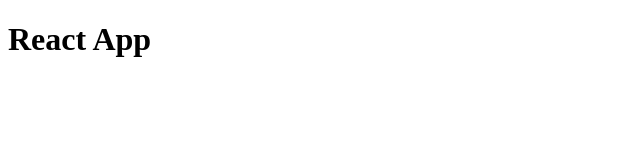
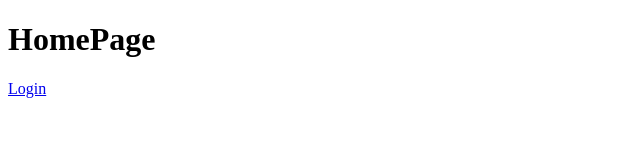
Before and after one commit to raflores1/react-app, a React (Create React App) app: page / in a window 1280 px wide. Shown: the top 160 px of the page, without its empty margins (0-640 px from the left). Built offline with nearby package versions, Linux system fonts and the light colour scheme; the HTML template or start-up script is replaced by a standard one.

Commit message:
React router set up with couple of components

```diff
--- a/package.json
+++ b/package.json
@@ -4,7 +4,11 @@
   "private": true,
   "dependencies": {
     "react": "^16.2.0",
-    "react-dom": "^16.2.0"
+    "react-dom": "^16.2.0",
+    "react-router": "^4.2.0",
+    "react-router-dom": "^4.2.2",
+    "semantic-ui-css": "^2.2.12",
+    "semantic-ui-react": "^0.77.2"
   },
   "devDependencies": {
     "eslint": "^4.15.0",
--- /dev/null
+++ b/public/index.html
@@ -0,0 +1,40 @@
+<!DOCTYPE html>
+<html lang="en">
+  <head>
+    <meta charset="utf-8">
+    <meta name="viewport" content="width=device-width, initial-scale=1, shrink-to-fit=no">
+    <meta name="theme-color" content="#000000">
+    <!--
+      manifest.json provides metadata used when your web app is added to the
+      homescreen on Android. See https://developers.google.com/web/fundamentals/engage-and-retain/web-app-manifest/
+    -->
+    <link rel="manifest" href="%PUBLIC_URL%/manifest.json">
+    <link rel="shortcut icon" href="%PUBLIC_URL%/favicon.ico">
+    <!--
+      Notice the use of %PUBLIC_URL% in the tags above.
+      It will be replaced with the URL of the `public` folder during the build.
+      Only files inside the `public` folder can be referenced from the HTML.
+
+      Unlike "/favicon.ico" or "favicon.ico", "%PUBLIC_URL%/favicon.ico" will
+      work correctly both with client-side routing and a non-root public URL.
+      Learn how to configure a non-root public URL by running `npm run build`.
+    -->
+    <title>React App</title>
+  </head>
+  <body>
+    <noscript>
+      You need to enable JavaScript to run this app.
+    </noscript>
+    <div id="root"></div>
+    <!--
+      This HTML file is a template.
+      If you open it directly in the browser, you will see an empty page.
+
+      You can add webfonts, meta tags, or analytics to this file.
+      The build step will place the bundled scripts into the <body> tag.
+
+      To begin the development, run `npm start` or `yarn start`.
+      To create a production bundle, use `npm run build` or `yarn build`.
+    -->
+  </body>
+</html>
--- a/src/App.js
+++ b/src/App.js
@@ -1,12 +1,14 @@
 import React from 'react';
+import { Route } from 'react-router-dom';
+import  HomePage  from "./components/pages/HomePage";
+import  LoginPage  from "./components/pages/LoginPage";
 
 
 const App = () => (
   <div className="App">
-    <h1>React App</h1>
+    <Route path={"/"} exact component={ HomePage }/>
+    <Route path={"/login"} exact component={ LoginPage }/>
   </div>
   )
 
-
-
 export default App;
--- /dev/null
+++ b/src/components/pages/HomePage.js
@@ -0,0 +1,10 @@
+import React from 'react';
+import { Link } from 'react-router-dom';
+
+const HomePage = () => (
+    <div>
+        <h1>HomePage</h1>
+        <Link to="/login">Login</Link>
+    </div>
+)
+export default HomePage;
--- /dev/null
+++ b/src/components/pages/LoginPage.js
@@ -0,0 +1,7 @@
+import React from 'react';
+
+const LoginPage = () =>(
+        <h1>LoginPage</h1>
+    );
+
+export default LoginPage;
--- a/src/index.js
+++ b/src/index.js
@@ -1,7 +1,11 @@
 import React from 'react';
 import ReactDOM from 'react-dom';
+import { BrowserRouter } from 'react-router-dom';
 import App from './App';
 import registerServiceWorker from './registerServiceWorker';
 
-ReactDOM.render(<App />, document.getElementById('root'));
+ReactDOM.render(
+    <BrowserRouter>
+        <App />
+    </BrowserRouter>, document.getElementById('root'));
 registerServiceWorker();
```
Also changed, not shown: public/manifest.json (added), 2 other files (tests, documents, lock files or other folders).
